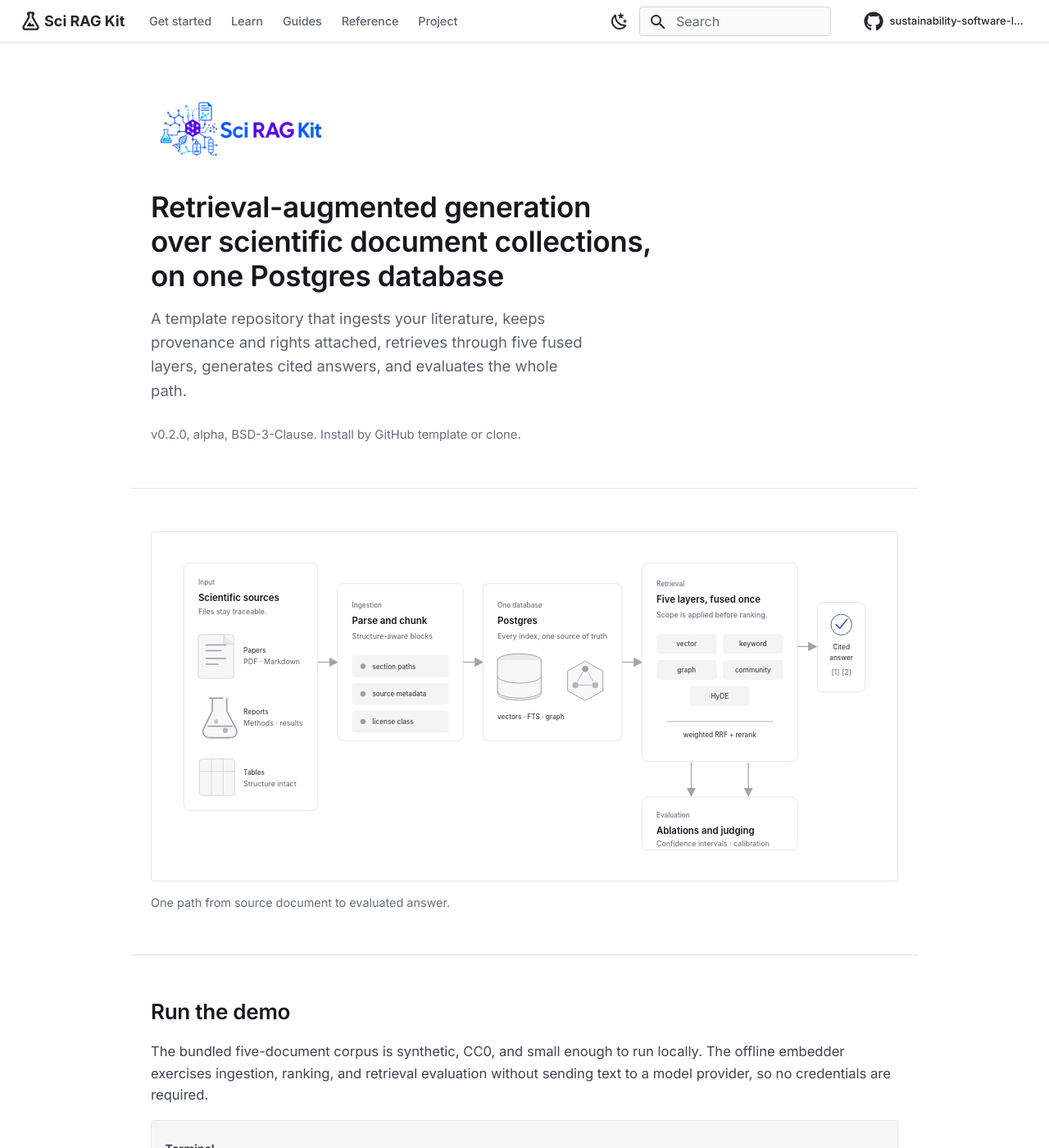
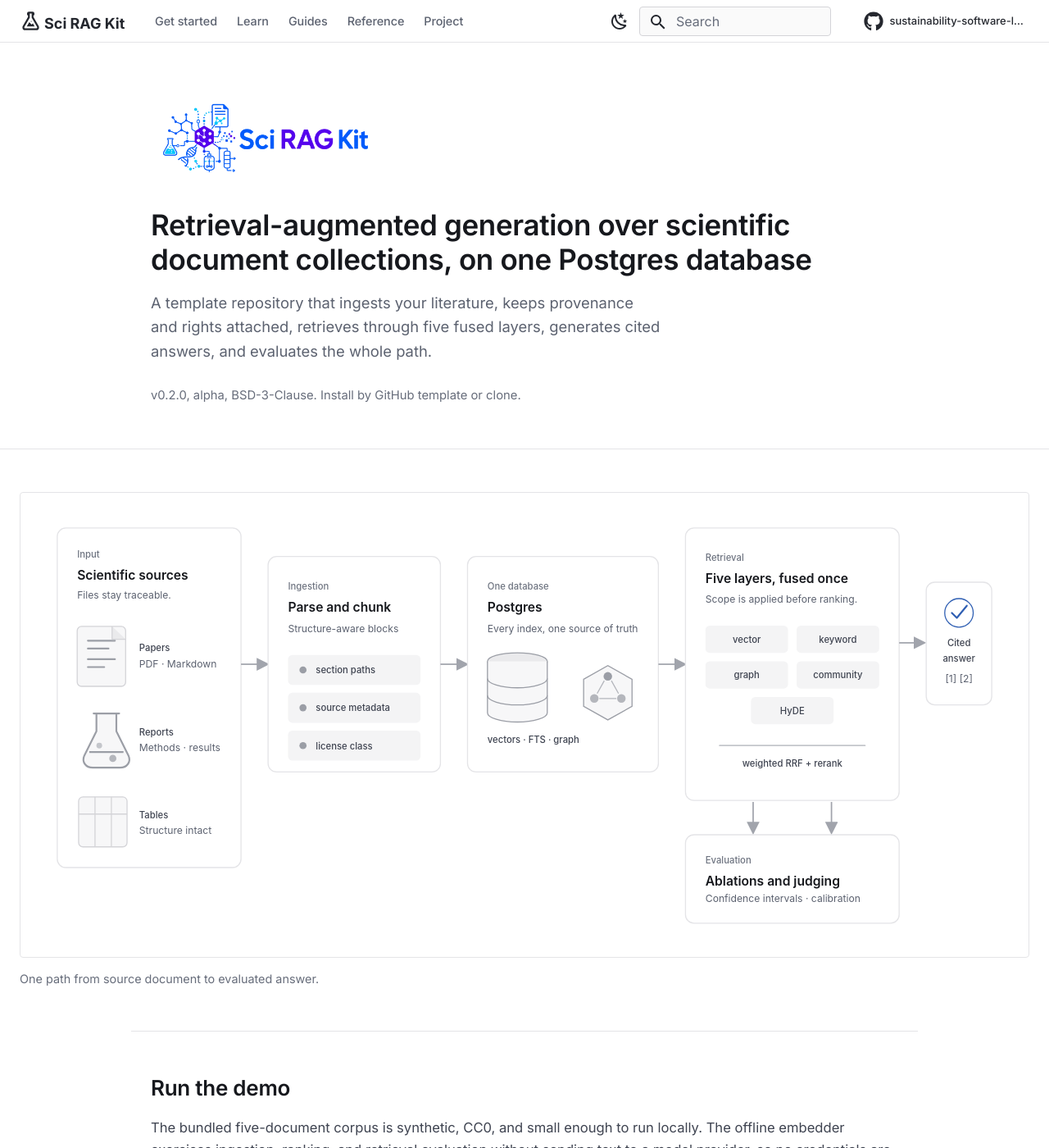
Before and after one commit to sustainability-software-lab/sci-rag-kit, an MkDocs documentation site: the page built from docs/index.md, in a window 1280 px wide and 1400 px high. Shown: the whole window at 82% size. Built offline with MkDocs 1.6.1 and Material for MkDocs 9.7.7, drawn with Linux system fonts in a browser that asks for light colours.

Commit message:
docs: redraw the pipeline figure's glyphs and widen the masthead
Figure. The flask's lip ran x=20..48 against a neck at 27..55, so it overhung
one side and fell short on the other; the whole glyph is now symmetric about
x=41. The database gains a third layer with the arcs evenly spaced 24 apart,
so it reads as a stack rather than a cylinder with two arbitrary lines across
it. The evaluation card grows from 102 to 124 tall and moves up, because its
last line sat 4px off the bottom border against a 30px inset at the top.

Masthead. The logo goes from 11rem to 14rem, the heading and lede get a wider
measure, and the figure section runs to 64rem while the prose sections stay at
a reading width, so the flowsheet is legible without stretching body copy to
130 characters a line.

The wordmark now links home like the mark beside it, with the same quiet hover
fill the tabs and sidebar rows use.

Co-Authored-By: Claude Opus 5 (1M context) <noreply@anthropic.com>

```diff
--- a/docs/index.md
+++ b/docs/index.md
@@ -22,7 +22,7 @@ hide:
 
 </section>
 
-<section class="srag-home-section" markdown>
+<section class="srag-home-section srag-home-section--figure" markdown>
 
 <figure class="srag-home-figure">
   <img
--- a/docs/overrides/partials/header.html
+++ b/docs/overrides/partials/header.html
@@ -21,9 +21,12 @@
     <div class="md-header__title" data-md-component="header-title">
       <div class="md-header__ellipsis">
         <div class="md-header__topic">
-          <span class="md-ellipsis">
-            {{ config.site_name }}
-          </span>
+          {#- The wordmark goes home too, not just the mark beside it. -#}
+          <a href="{{ config.extra.homepage | d(nav.homepage.url, true) | url }}" class="md-header__brand" aria-label="{{ config.site_name }}">
+            <span class="md-ellipsis">
+              {{ config.site_name }}
+            </span>
+          </a>
         </div>
         <div class="md-header__topic" data-md-component="header-topic">
           <span class="md-ellipsis">
--- a/docs/stylesheets/home.css
+++ b/docs/stylesheets/home.css
@@ -28,6 +28,12 @@
   border-top: 1px solid var(--srag-border);
 }
 
+/* The figure carries detail that rewards width, so it runs wider than the
+   prose sections rather than being held to a reading measure. */
+.srag-home-section--figure {
+  max-width: 64rem;
+}
+
 .srag-home-section > :first-child {
   margin-top: 0;
 }
@@ -54,7 +60,7 @@
 
 .srag-home-masthead__logo {
   display: block;
-  width: 11rem;
+  width: 14rem;
   height: auto;
 }
 
@@ -76,12 +82,12 @@
 }
 
 .md-typeset .srag-home-masthead h1 {
-  max-width: 34ch;
-  margin: 0 0 0.85rem;
+  max-width: 42ch;
+  margin: 0 0 0.9rem;
 }
 
 .md-typeset .srag-home-masthead__lede {
-  max-width: 46ch;
+  max-width: 54ch;
   margin: 0;
   color: var(--srag-muted-700);
   font-size: 0.92rem;
--- a/docs/stylesheets/tokens.css
+++ b/docs/stylesheets/tokens.css
@@ -155,6 +155,27 @@
   height: 1.35rem;
 }
 
+/* The wordmark links home like the mark does, and picks up the same quiet
+   hover fill the tabs and sidebar rows use. */
+.md-header__brand {
+  display: inline-block;
+  padding: 0.18rem 0.35rem;
+  border-radius: var(--srag-radius-sm);
+  transition: background-color 120ms ease;
+}
+
+.md-header__brand:is(:hover, :focus-visible) {
+  background: var(--srag-surface-soft);
+}
+
+[dir="ltr"] .md-header__title {
+  margin-left: -0.35rem;
+}
+
+.md-header__button.md-logo:hover {
+  opacity: 1;
+}
+
 /* The tabs render inside md-header__inner (see overrides/partials/header.html),
    so the chrome is one line: brand, sections, then search and the repo link. */
 .md-header__inner {
```
Also changed, not shown: docs/assets/diagrams/pipeline.svg.
